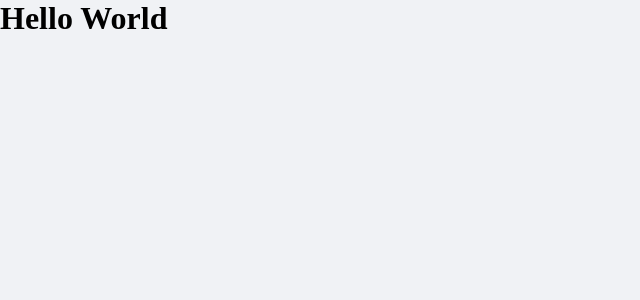
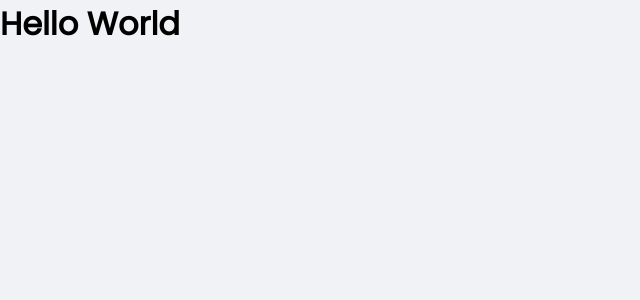
Before and after one commit to gboliveir/dtmoney, a React (Create React App) app: page / in a window 1280 px wide. Shown: the top 300 px of the page, without its empty margins (0-640 px from the left). Built offline with nearby package versions, Linux system fonts and the light colour scheme.

Commit message:
Adicionando font Poppins ao projeto - Importaçao de link em index.html e adicionando estilizaçoes globais referente ao font-family

```diff
--- a/public/index.html
+++ b/public/index.html
@@ -1,8 +1,22 @@
 <!DOCTYPE html>
 <html lang="en">
   <head>
+    <!--
+      É interessante declarar os "Preconnects" do Google Fonts antes de tudo,
+      dessa forma podemos garantir uma conexão aberta com o CDN do google o mais
+      rápido possível, pré-carregando e estabelecendo esse canal para a
+      solicitação de fontes futuramente na nossa aplicação.
+
+      Dessa forma o canal já estará aberto e a solicitação não precisará esperar
+      pelo carregamento, pois o mesmo já está aberto.
+    -->
+    <link rel="preconnect" href="https://fonts.googleapis.com">
+    <link rel="preconnect" href="https://fonts.gstatic.com" crossorigin>
+
     <meta charset="utf-8" />
     <meta name="viewport" content="width=device-width, initial-scale=1" />
+
+    <link href="https://fonts.googleapis.com/css2?family=Poppins:ital,wght@0,400;1,600&display=swap" rel="stylesheet">
 
     <title>dtmoney</title>
   </head>
--- a/src/styles/global.ts
+++ b/src/styles/global.ts
@@ -47,6 +47,15 @@ export const GlobalStyle = createGlobalStyle`
         -webkit-font-smoothing: antialiased; // Fontes mais nítidas
     }
 
+    body, input, textarea, button {
+        font-family: 'Poppins', sans-serif;
+        font-weight: 400;
+    }
+
+    h1, h2, h3, h4, h5, h6, strong {
+        font-weight: 600;
+    }
+
     button {
         cursor: pointer;
     }
```
